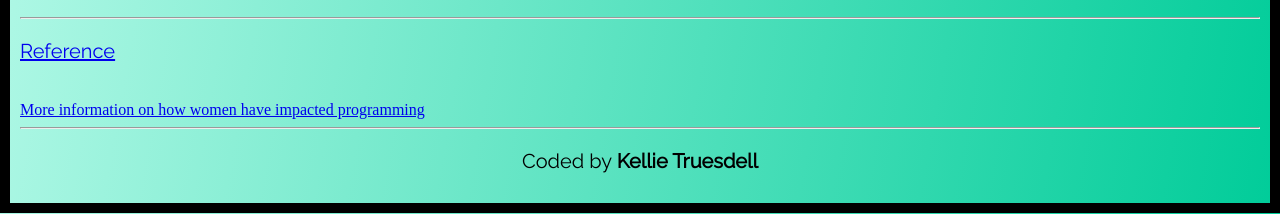
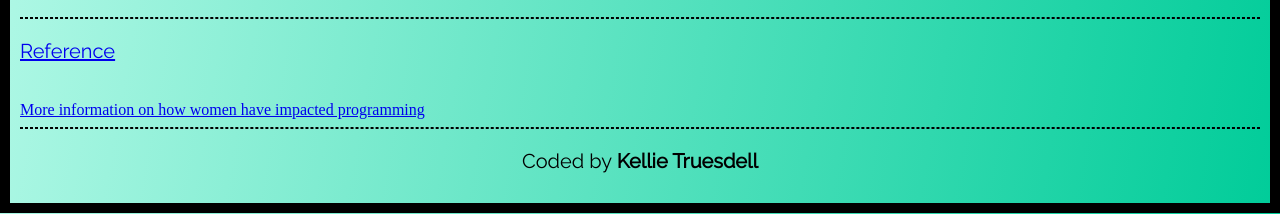
Before and after one commit to asdnc/Tribute-Page-Free-Code-Camp, a plain HTML site: page index.html in a window 1280 px wide. Shown: the part 1286-1500 px from the top of the page. Drawn offline with Linux system fonts and the light colour scheme; a web font is replaced by a local one.

Commit message:
Update mystyle.css
Added styling to the <hr> tag

```diff
--- a/mystyle.css
+++ b/mystyle.css
@@ -71,6 +71,11 @@ img { /* User story 4 */
 #myBtn:hover {
   background-color: blue;
 }
+hr {
+  border-style: dashed;
+  border-width: 1px;
+  color: black;
+}
 footer {
   text-align: center; /* Moves my info to the left */
 }
```
